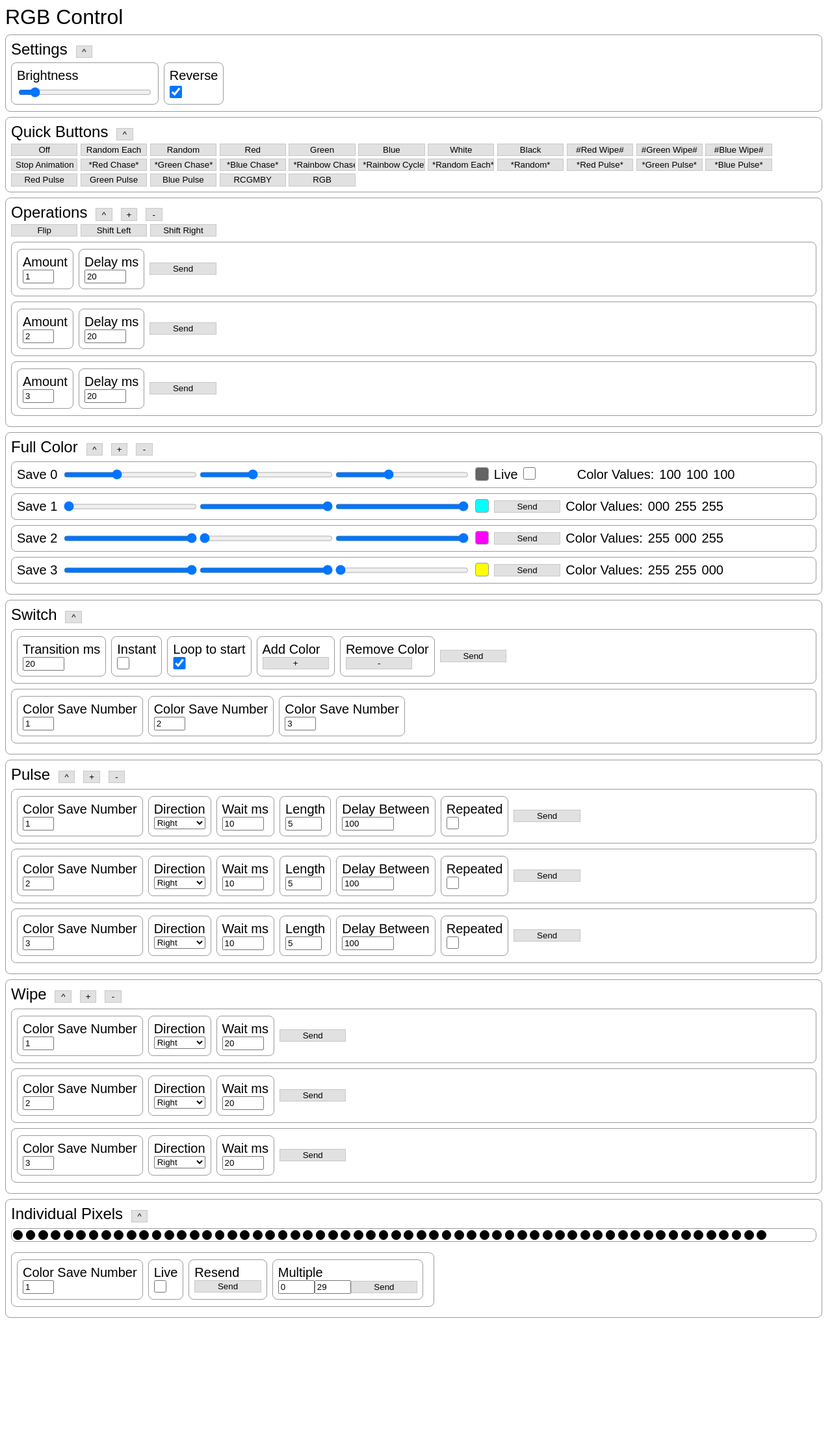
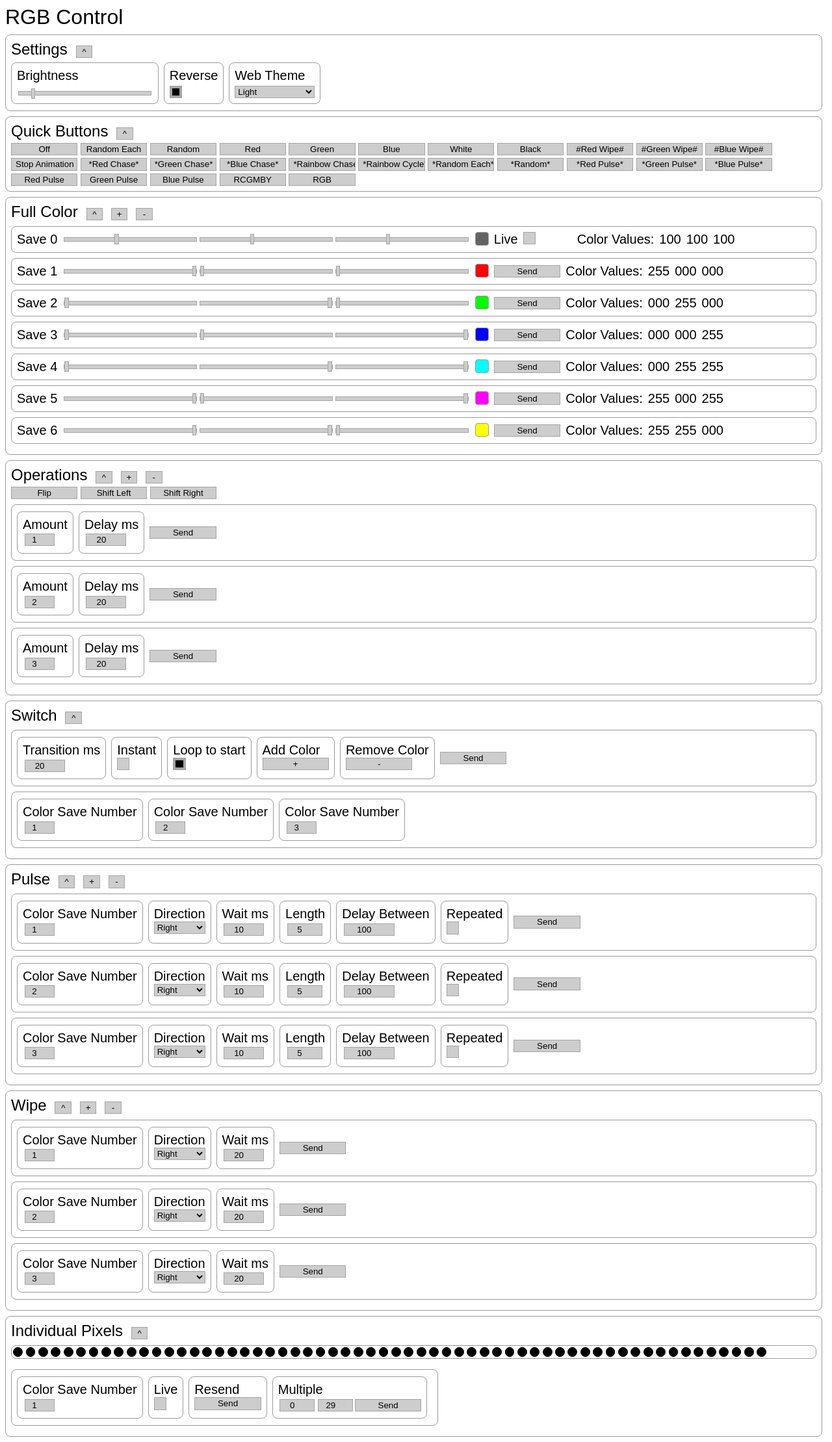
Before and after one commit to kinsaurralde/ws_281x-lights, a Flask app: page / in a window 1280 px wide. Shown: the whole page at 65% size. Before the commit the page ends 2028 px from the top, so only its background shows below. Run offline with Flask 2, Linux system fonts and the light colour scheme; parts of the project's set-up code (start-up, migrations or seed data) failed here and were passed over.

Commit message:
updated css / web color themes

```diff
--- a/static/main.css
+++ b/static/main.css
@@ -1,29 +1,103 @@
+html {
+    /* Constants */
+    --light-body-background: rgb(255,255,255);
+    --dark-body-background: rgb(0,0,0);
+
+    --light-input-border: rgb(165,165,165);
+    --dark-input-border: rgb(90,90,90);
+
+    --light-input-background: rgb(205,205,205);
+    --dark-input-background: rgb(50,50,50);
+
+    --light-border-color: rgb(155,155,155);
+    --dark-border-color: rgb(100,100,100);
+
+    --light-text-color: rgb(0,0,0);
+    --dark-text-color: rgb(255,255,255);
+
+    --color-red: rgb(255,0,0);
+    --color-green: rgb(0,255,0);
+    --color-blue: rgb(0,0,255);
+    --color-cyan: rgb(0,255,255);
+    --color-magenta: rgb(255,0,255);
+    --color-yellow: rgb(255,255,0);
+
+    /* Acutal Use */
+    --body-background: var(--light-body-background);
+    --text-color: var(--light-text-color);
+    --input-border: var(--light-input-border);
+    --input-background: var(--light-input-background);
+    --border-color: var(--light-border-color);
+
+
+}
+
 body {
     font-family: sans-serif;
     font-size: 1em;
+    background: var(--body-background);
+    color: var(--text-color);
+
 }
 
 input[type=button] {
     width: 8vw;
     height: 1.5vw;
-    border: .2vh solid rgb(200,200,200);
-    background-color: rgb(225,225,225);
+    border: .2vh solid var(--input-border);
+    background-color: var(--input-background);
+    color: var(--text-color);
 }
 
 input[type=range] {
     width: 16vw;
+    height: .5vw;
+    position: relative;
+    top: .5vw;
+    -webkit-appearance: none;  /* Override default CSS styles */
+    appearance: none;
+    background-color: var(--input-background);
+    border: .1vw solid var(--input-border);
+    outline: none; /* Remove outline */
+}
+
+input[type=range]::-webkit-slider-thumb {
+    -webkit-appearance: none;
+    appearance: none;
+    width: .5vw;
+    height: 1.25vw;
+    background-color: var(--input-background);
+    border: .1vw solid var(--input-border);
+    cursor: pointer;
 }
 
 input[type=checkbox] {
     width: 1.5vw;
     height: 1.5vw;
     margin: 0;
-    border: .2vh solid rgb(200,200,200);
-    background-color: rgb(225,5,225);
+    appearance: none;
+    -webkit-appearance: none;
+    border: .2vh solid var(--input-border);
+    background-color: var(--input-background);
+}
+
+input[type=checkbox]:checked {
+    border: .5vh solid var(--input-border);
+    background-color: var(--text-color);
+}
+
+input[type=number] {
+    color: var(--text-color);
+    border: .1vw solid var(--input-border);
+    background-color: var(--input-background);
+    text-align: center;
+    margin: .2vw;
 }
 
 select {
     width:100%;
+    background-color: var(--input-background);
+    border: .1vw solid var(--input-border);
+    color: var(---text-color);
 }
 
 
@@ -38,7 +112,7 @@ select {
 
 .section {
     width: 98%;
-    border: .1vh solid rgb(155,155,155);
+    border: .1vh solid var(--border-color);
     border-radius: 1vh;
     margin-top: 1vh;
     margin-bottom: 1vh;
@@ -47,7 +121,7 @@ select {
 
 .section-flex {
     display: flex;
-    border: .1vh solid rgb(155,155,155);
+    border: .1vh solid var(--border-color);
     border-radius: 1vh;
     margin-top: 1vh;
     margin-bottom: 1vh;
@@ -61,7 +135,7 @@ select {
 
 
 .section-setting {
-    border: .1vh solid rgb(155,155,155);
+    border: .1vh solid var(--border-color);
     border-radius: 1vh;
     padding: 1vh;
     margin-top: .25vh;
@@ -97,13 +171,13 @@ select {
 .divider {
     margin-top: 1vh;
     margin-bottom: 1vh;
-    border-bottom: .1vh solid rgb(155,155,155);
+    border-bottom: .1vh solid var(--border-color);
 }
 
 .color-sample-display {
     width: 1.5vw;
     height: 1.5vw;
-    border: .1vh solid rgb(155,155,155);
+    border: .1vh solid var(--border-color);
     border-radius: .5vh;
 }
 
@@ -133,8 +207,8 @@ select {
 .pixel-display {
     width: 1vw;
     height: 1vw;
-    border: .1vw solid rgb(0,0,0);
+    border: .1vw solid var(--text-color);
     border-radius: 1vw;
     margin: .18vw;
-    background-color: rgb(0,0,0);
+    background-color: var(--text-color);
 }
--- a/static/preset.js
+++ b/static/preset.js
@@ -1,9 +1,12 @@
 class Preset {
+    constructor() {
+        this.web_create_custom();
+    }
+
     run(num) {
         console.log(num)
         switch (num) {
             case 0:
-                console.log("sd")
                 this.red_cyan_green_magenta_blue_yellow()
                 break;
             case 1:
@@ -52,4 +55,110 @@ class Preset {
         ]
         lights.sendMultiple(lights_multiple);
     }
+
+    getWebTheme(name) {
+        document.getElementById("settings-web-theme-expanded").style.display = "none";
+        if (name == "light" || name == "dark") {
+            return this.web_full_theme(name);
+        }
+        if (name == "high_contrast") {
+            return this.web_high_contrast();
+        }
+        if (name == "high_contrast_colored") {
+            return this.web_high_contrast_colored();
+        }
+        if (name == "dark_rgb") {
+            return this.web_dark_rgb();
+        }
+        if (name == "custom") {
+            document.getElementById("settings-web-theme-expanded").style.display = "block";
+            return this.web_full_theme("light");
+        }
+    }
+
+    web_full_theme(name) {
+        let theme_data = {
+            "body-background" : name+"-body-background",
+            "text-color" : name+"-text-color",
+            "input-border" : name+"-input-border",
+            "input-background" : name+"-input-background",
+            "border-color" : name+"-border-color",
+        };
+        return theme_data;
+    }
+
+    web_high_contrast() {
+        let theme_data = {
+            "body-background" : "dark-body-background",
+            "text-color" : "light-body-background",
+            "input-border" : "light-body-background",
+            "input-background" : "dark-body-background",
+            "border-color" : "light-body-background",
+        };
+        return theme_data;
+    }
+
+    web_high_contrast_colored() {
+        let theme_data = {
+            "body-background" : "dark-body-background",
+            "text-color" : "color-yellow",
+            "input-border" : "color-magenta",
+            "input-background" : "dark-body-background",
+            "border-color" : "color-cyan",
+        };
+        return theme_data;
+    }
+
+    web_dark_rgb() {
+        let theme_data = {
+            "body-background" : "dark-body-background",
+            "text-color" : "color-red",
+            "input-border" : "color-blue",
+            "input-background" : "dark-body-background",
+            "border-color" : "color-green",
+        };
+        return theme_data;
+    }
+
+    web_create_custom() {
+        let target = document.getElementById("settings-web-custom-container");
+        html.appendSetting(target, "Background Color", html.createInputNumber(0, 6, 3,  "checkSaveNumber('settings-web-custom-color-background')", "settings-web-custom-color-background"));
+        html.appendSetting(target, "Text Color", html.createInputNumber(0, 6, 5,  "checkSaveNumber('settings-web-custom-color-text')", "settings-web-custom-color-text"));
+        html.appendSetting(target, "Input Borders", html.createInputNumber(0, 6, 1,  "checkSaveNumber('settings-web-custom-color-input-border')", "settings-web-custom-color-input-border"));
+        html.appendSetting(target, "Input Backgrounds", html.createInputNumber(0, 6, 4,  "checkSaveNumber('settings-web-custom-color-input-background')", "settings-web-custom-color-input-background"));
+        html.appendSetting(target, "Section Border Colors", html.createInputNumber(0, 6, 6,  "checkSaveNumber('settings-web-custom-color-border')", "settings-web-custom-color-border"));
+        target.appendChild(html.createButton("Apply", "settings-web-custom-apply", "preset.webApplyCustom()"));
+    }
+
+    webApplyCustom() {
+        let css_vars = document.getElementsByTagName("html")[0].style;
+        let div_ids = [
+            "settings-web-custom-color-background",
+            "settings-web-custom-color-text",
+            "settings-web-custom-color-input-border",
+            "settings-web-custom-color-input-background",
+            "settings-web-custom-color-border",
+        ]
+        let colors = [];
+        for (let i = 0; i < div_ids.length; i++) {
+            let current = document.getElementById(div_ids[i]).value;
+            colors.push(getSaveColor(current));
+        }
+        css_vars.setProperty("--body-background", "rgb("+colors[0].r+","+colors[0].g+","+colors[0].b+")");
+        css_vars.setProperty("--text-color", "rgb("+colors[1].r+","+colors[1].g+","+colors[1].b+")");
+        css_vars.setProperty("--input-border", "rgb("+colors[2].r+","+colors[2].g+","+colors[2].b+")");
+        css_vars.setProperty("--input-background", "rgb("+colors[3].r+","+colors[3].g+","+colors[3].b+")");
+        css_vars.setProperty("--border-color", "rgb("+colors[4].r+","+colors[4].g+","+colors[4].b+")");
+    }
 }
+
+function colorTheme() {
+    let theme_name = document.getElementById("settings-web-theme").value;
+    let css_vars = document.getElementsByTagName("html")[0].style;
+    let new_theme = preset.getWebTheme(theme_name);
+    css_vars.setProperty("--body-background", "var(--"+new_theme["body-background"]);
+    css_vars.setProperty("--text-color", "var(--"+new_theme["text-color"]);
+    css_vars.setProperty("--input-border", "var(--"+new_theme["input-border"]);
+    css_vars.setProperty("--input-background", "var(--"+new_theme["input-background"]);
+    css_vars.setProperty("--border-color", "var(--"+new_theme["border-color"]);
+}
--- a/templates/index.html
+++ b/templates/index.html
@@ -41,8 +41,25 @@
                 <div class="space-1"></div>
                 <input type="checkbox" value="Send Color" checked id="settings-reversed" onclick="settingReversed()">
             </div>
+            <div class="space-s-1"></div>
+            <div class="section-setting">
+                <div class="section-title-secondary">Web Theme</div>
+                <div class="space-1"></div>
+                <select id="settings-web-theme" oninput="colorTheme()">
+                    <option value="light">Light</option>
+                    <option value="dark">Dark</option>
+                    <option value="high_contrast">High Contrast</option>
+                    <option value="high_contrast_colored">Contrast Colored</option>
+                    <option value="dark_rgb">Dark RGB</option>
+                    <option value="custom">Custom</option>
+                </select>
+            </div>
         </div>
-
+        <div class="section"  id="settings-web-theme-expanded" style="display: none;">
+            <div class="section-title-secondary">Custom Web Theme</div>
+            <div style="display: flex;" id="settings-web-custom-container">
+            </div>
+        </div>
     </div>
 
     <div class="section" id="quick">
@@ -82,6 +99,17 @@
         </div>
     </div>
 
+    <div class="section" id="full-color">
+        <div class="section-title">Full Color<input type="button" class="expand-button" value="^" style="width: 2vw;"
+                onclick="expand('full-color','block')"><input type="button" class="expand-button" value="+"
+                style="width: 2vw;" onclick="addSave()"><input type="button" class="expand-button" value="-"
+                style="width: 2vw;" onclick="removeSave()"></div>
+        <div class="space-1"></div>
+        <div class="section-hidden" id="full-color-expanded" style="display: block;">
+
+        </div>
+    </div>
+
     <div class="section" id="operations">
         <div class="section-title">Operations<input type="button" class="expand-button" value="^" style="width: 2vw;"
                 onclick="expand('operations','block')"><input type="button" class="expand-button" value="+"
@@ -92,17 +120,6 @@
             <input type="button" value="Flip" onclick="lights.reverseStrip()">
             <input type="button" value="Shift Left" onclick="lights.shift(-1,0)">
             <input type="button" value="Shift Right" onclick="lights.shift(1,0)">
-        </div>
-    </div>
-
-    <div class="section" id="full-color">
-        <div class="section-title">Full Color<input type="button" class="expand-button" value="^" style="width: 2vw;"
-                onclick="expand('full-color','block')"><input type="button" class="expand-button" value="+"
-                style="width: 2vw;" onclick="addSave()"><input type="button" class="expand-button" value="-"
-                style="width: 2vw;" onclick="removeSave()"></div>
-        <div class="space-1"></div>
-        <div class="section-hidden" id="full-color-expanded" style="display: block;">
-
         </div>
     </div>
 
@@ -162,6 +179,9 @@
 
         function pageLoad() {
             addSaveLive();
+            addSave(255,0,0);
+            addSave(0,255,0);
+            addSave(0,0,255);
             addSave(0,255,255);
             addSave(255,0,255);
             addSave(255,255,0);
```
